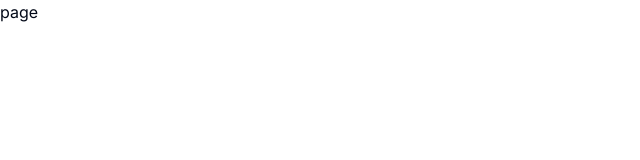
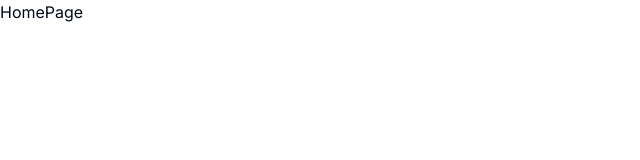
Before and after one commit to aziz-codes/nextjs-clerk, a Next.js app: page / in a window 1280 px wide. Shown: the top 160 px of the page, without its empty margins (0-640 px from the left). Built offline with nearby package versions, Linux system fonts and the light colour scheme.

Commit message:
installed clerk auth

```diff
--- a/app/page.tsx
+++ b/app/page.tsx
@@ -1,7 +1,7 @@
 import React from "react";
 
-function page() {
-  return <div>page</div>;
+function HomePage() {
+  return <div>HomePage</div>;
 }
 
-export default page;
+export default HomePage;
--- a/package.json
+++ b/package.json
@@ -9,6 +9,7 @@
     "lint": "next lint"
   },
   "dependencies": {
+    "@clerk/nextjs": "^5.0.5",
     "class-variance-authority": "^0.7.0",
     "clsx": "^2.1.1",
     "lucide-react": "^0.377.0",
```
Also changed, not shown: 1 other file (tests, documents, lock files or other folders).
